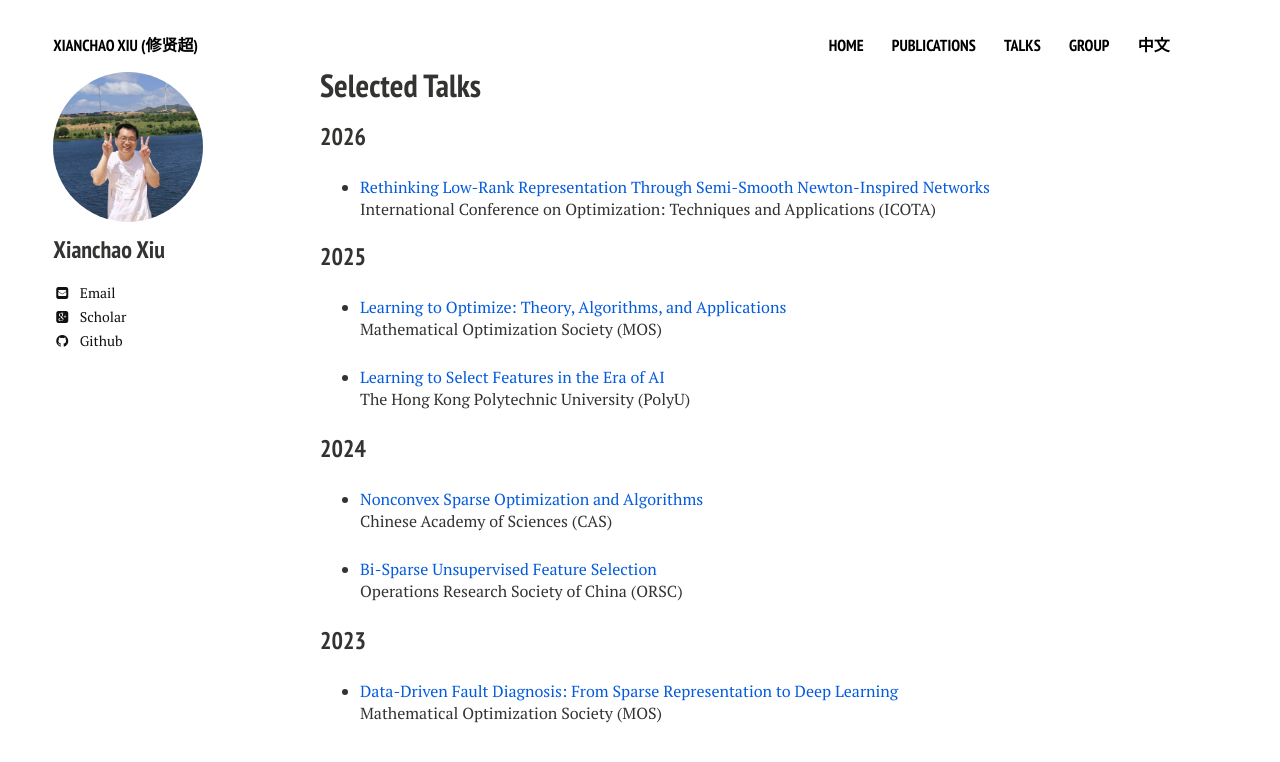
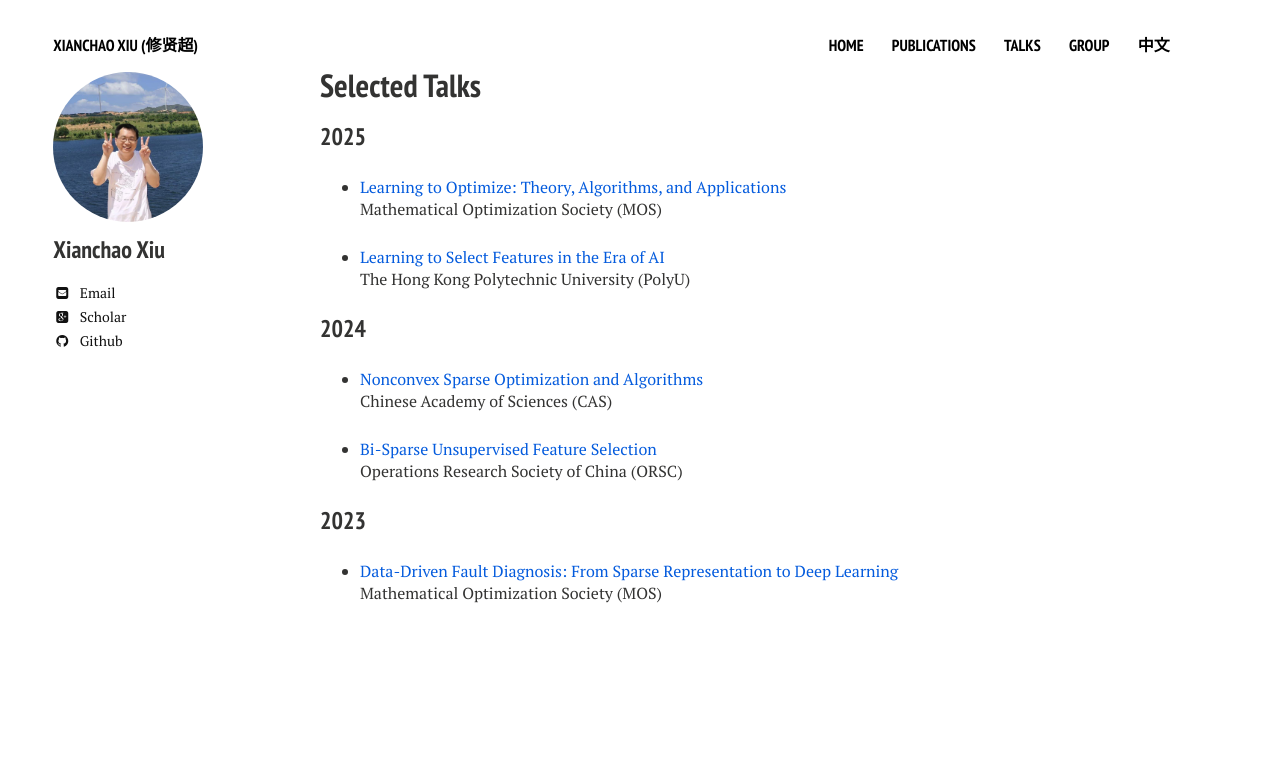
Before and after one commit to xianchaoxiu/xianchaoxiu.github.io, a Jekyll site: the page built from talks/index.md, in a window 1280 px wide. Shown: the top 762 px of the page. Built offline with Jekyll 4.4.1, drawn with Linux system fonts in a browser that asks for light colours; nearby versions of some CDN libraries.

Commit message:
Update index.md

```diff
--- a/talks/index.md
+++ b/talks/index.md
@@ -7,11 +7,6 @@ comments: false
 share: false
 ---
 
-
-
-### 2026
-* <a href="../talks/2026-ICOTA.pdf" class="textlink" target="_blank"> Rethinking Low-Rank Representation Through Semi-Smooth Newton-Inspired Networks </a> <br>
-International Conference on Optimization: Techniques and Applications (ICOTA) <br>
 
 
 ### 2025
```
